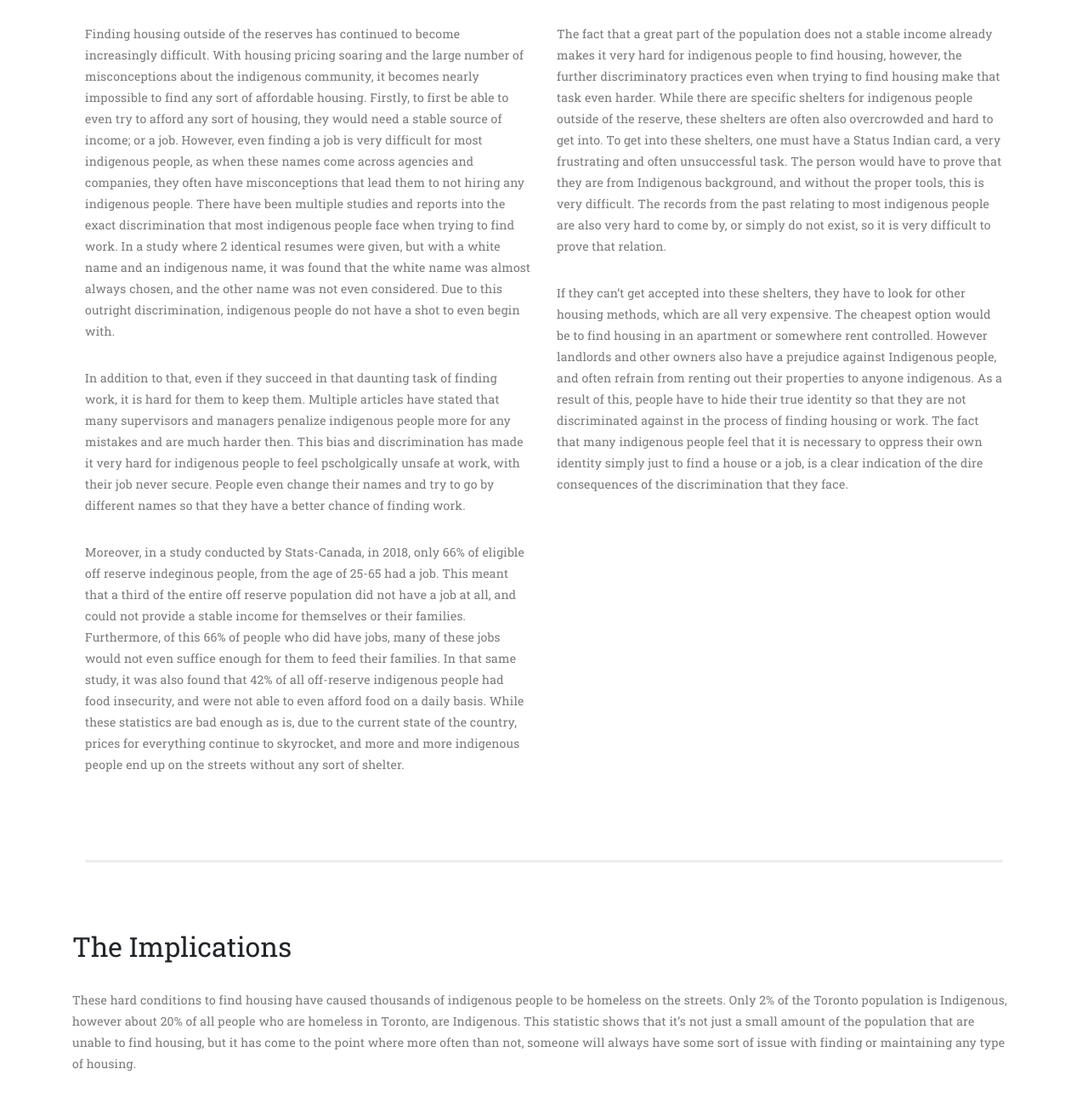
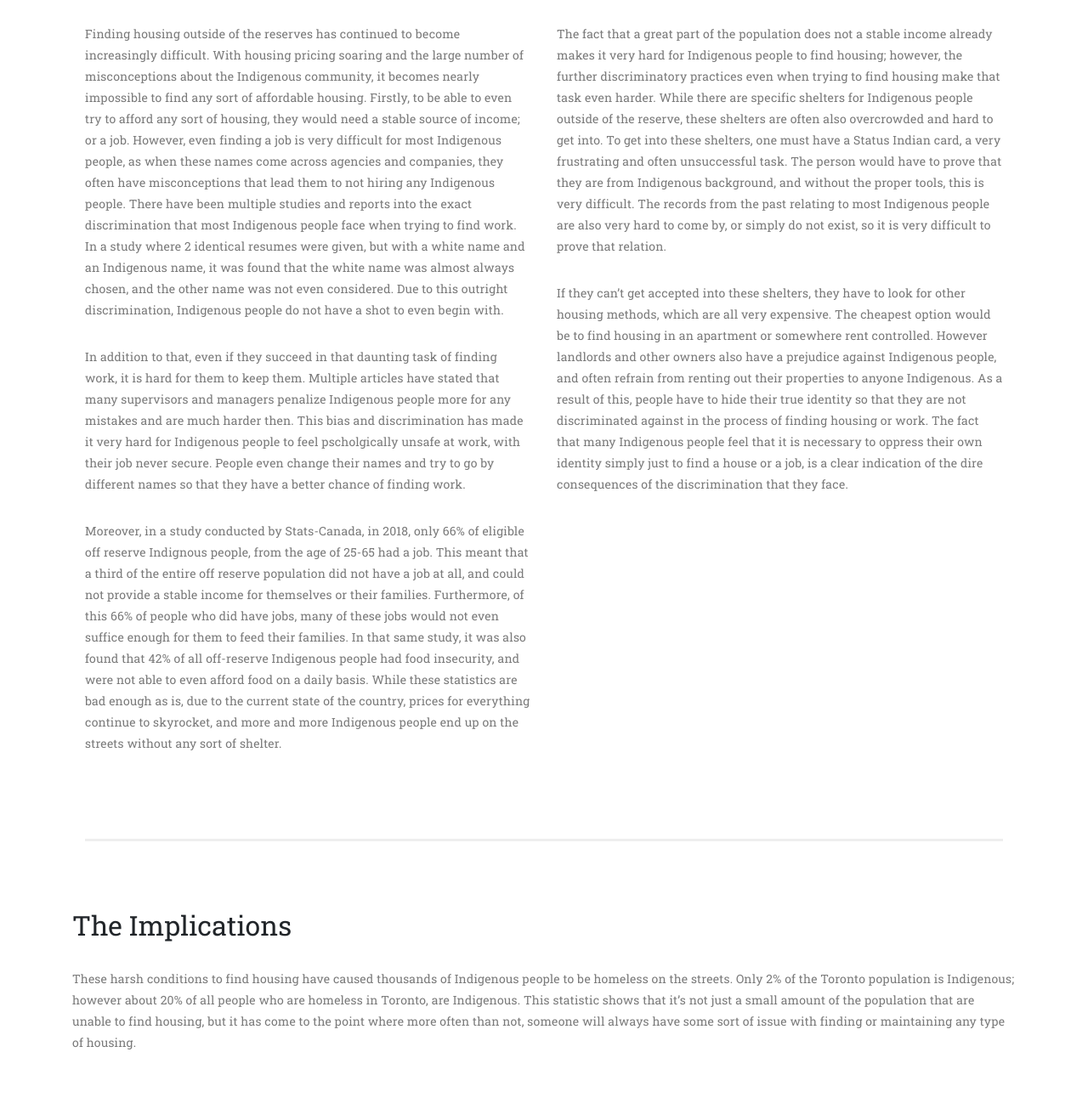
Before and after one commit to tirth618/EAWesbite, a plain HTML site: page outside_2.html in a window 1280 px wide. Shown: the part 1468-2766 px from the top of the page at 85% size. Drawn offline with Linux system fonts and the light colour scheme.

Commit message:
Update outside_2.html

```diff
--- a/outside_2.html
+++ b/outside_2.html
@@ -48,7 +48,7 @@ https://templatemo.com/tm-529-ramayana
                 <div class="row">
                   <div class="col-md-12">
                     <h1>Life Outside Of The Reserves</h1>
-                    <p>There are many dire living conditions that many Indeginous people face inside the reserves, so the question can then be asked, why do they simply not leave the reserves?
+                    <p>There are many dire living conditions that Indigenous people face inside the reserves, so the question can then be asked, why do they simply not leave the reserves?
                       The housing crisis for Indigenous people is just as bad outside the reserves. Due to discriminatory practices, along with the overall Canadian housing market,
                       finding housing is nearly impossible.
                     </p>
@@ -80,24 +80,24 @@ https://templatemo.com/tm-529-ramayana
                <div class="row">
                   <div class="col-md-6">
 						<h2>Finding A Stable Source of Income Outside the Reserves</h2>
-                      <p>Finding housing outside of the reserves has continued to become increasingly difficult. With housing pricing soaring and the large number of misconceptions about the indigenous community, it becomes nearly impossible to find any sort of affordable housing.
-                        Firstly, to first be able to even try to afford any sort of housing, they would need a stable source of income; or a job. However, even finding a job is very difficult for most indigenous people, as when these names come across agencies and companies,
-                        they often have misconceptions that lead them to not hiring any indigenous people. There have been multiple studies and reports into the exact discrimination that most indigenous people face when trying to find work. In a study where 2 identical resumes were given,
-                        but with a white name and an indigenous name, it was found that the white name was almost always chosen, and the other name was not even considered. Due to this outright discrimination, indigenous people do not have a shot to even begin with.</p>
-                      <p>In addition to that, even if they succeed in that daunting task of finding work, it is hard for them to keep them. Multiple articles have stated that many supervisors and managers penalize indigenous people more for any mistakes and are much harder then.
-                        This bias and discrimination has made it very hard for indigenous people to feel pscholgically unsafe at work, with their job never secure. People even change their names and try to go by different names so that they have a better chance of finding work. </p>
-                      <p>Moreover, in a study conducted by Stats-Canada, in 2018, only 66% of eligible off reserve indeginous people, from the age of 25-65 had a job. This meant that a third of the entire off reserve population did not have a job at all, and could not provide a stable income for themselves or their families.
-                        Furthermore, of this 66% of people who did have jobs, many of these jobs would not even suffice enough for them to feed their families. In that same study, it was also found that 42% of all off-reserve indigenous people had food insecurity, and were not able to even afford food on a daily basis.
-                        While these statistics are bad enough as is, due to the current state of the country, prices for everything continue to skyrocket, and more and more indigenous people end up on the streets without any sort of shelter. </p>
+                      <p>Finding housing outside of the reserves has continued to become increasingly difficult. With housing pricing soaring and the large number of misconceptions about the Indigenous community, it becomes nearly impossible to find any sort of affordable housing.
+                        Firstly, to be able to even try to afford any sort of housing, they would need a stable source of income; or a job. However, even finding a job is very difficult for most Indigenous people, as when these names come across agencies and companies,
+                        they often have misconceptions that lead them to not hiring any Indigenous people. There have been multiple studies and reports into the exact discrimination that most Indigenous people face when trying to find work. In a study where 2 identical resumes were given,
+                        but with a white name and an Indigenous name, it was found that the white name was almost always chosen, and the other name was not even considered. Due to this outright discrimination, Indigenous people do not have a shot to even begin with.</p>
+                      <p>In addition to that, even if they succeed in that daunting task of finding work, it is hard for them to keep them. Multiple articles have stated that many supervisors and managers penalize Indigenous people more for any mistakes and are much harder then.
+                        This bias and discrimination has made it very hard for Indigenous people to feel pscholgically unsafe at work, with their job never secure. People even change their names and try to go by different names so that they have a better chance of finding work. </p>
+                      <p>Moreover, in a study conducted by Stats-Canada, in 2018, only 66% of eligible off reserve Indignous people, from the age of 25-65 had a job. This meant that a third of the entire off reserve population did not have a job at all, and could not provide a stable income for themselves or their families.
+                        Furthermore, of this 66% of people who did have jobs, many of these jobs would not even suffice enough for them to feed their families. In that same study, it was also found that 42% of all off-reserve Indigenous people had food insecurity, and were not able to even afford food on a daily basis.
+                        While these statistics are bad enough as is, due to the current state of the country, prices for everything continue to skyrocket, and more and more Indigenous people end up on the streets without any sort of shelter. </p>
                   </div>
                   <div class="col-md-6">
 						<h2>Finding Housing Outside the Reserves</h2>
-                      <p>The fact that a great part of the population does not a stable income already makes it very hard for indigenous people to find housing, however, the further discriminatory practices even when trying to find housing make that task even harder.
-                        While there are specific shelters for indigenous people outside of the reserve, these shelters are often also overcrowded and hard to get into. To get into these shelters, one must have a Status Indian card, a very frustrating and often unsuccessful task.
-                        The person would have to prove that they are from Indigenous background, and without the proper tools, this is very difficult. The records from the past relating to most indigenous people are also very hard to come by, or simply do not exist, so it is very difficult to prove that relation. </p>
+                      <p>The fact that a great part of the population does not a stable income already makes it very hard for Indigenous people to find housing; however, the further discriminatory practices even when trying to find housing make that task even harder.
+                        While there are specific shelters for Indigenous people outside of the reserve, these shelters are often also overcrowded and hard to get into. To get into these shelters, one must have a Status Indian card, a very frustrating and often unsuccessful task.
+                        The person would have to prove that they are from Indigenous background, and without the proper tools, this is very difficult. The records from the past relating to most Indigenous people are also very hard to come by, or simply do not exist, so it is very difficult to prove that relation. </p>
                       <p>If they can’t get accepted into these shelters, they have to look for other housing methods, which are all very expensive. The cheapest option would be to find housing in an apartment or somewhere rent controlled. However landlords and other owners also have a prejudice against Indigenous people,
-                        and often refrain from renting out their properties to anyone indigenous. As a result of this, people have to hide their true identity so that they are not discriminated against in the process of finding housing or work.
-                        The fact that many indigenous people feel that it is necessary to oppress their own identity simply just to find a house or a job, is a clear indication of the dire consequences of the discrimination that they face. </p>
+                        and often refrain from renting out their properties to anyone Indigenous. As a result of this, people have to hide their true identity so that they are not discriminated against in the process of finding housing or work.
+                        The fact that many Indigenous people feel that it is necessary to oppress their own identity simply just to find a house or a job, is a clear indication of the dire consequences of the discrimination that they face. </p>
                   </div>
                 </div>
 
@@ -108,7 +108,7 @@ https://templatemo.com/tm-529-ramayana
                 <div class="row">
                     <div class="down-content">
                       <h2>The Implications</h2>
-                      <p>These hard conditions to find housing have caused thousands of indigenous people to be homeless on the streets. Only 2% of the Toronto population is Indigenous, however about 20% of all people who are homeless in Toronto, are Indigenous.
+                      <p>These harsh conditions to find housing have caused thousands of Indigenous people to be homeless on the streets. Only 2% of the Toronto population is Indigenous; however about 20% of all people who are homeless in Toronto, are Indigenous.
                         This statistic shows that it’s not just a small amount of the population that are unable to find housing, but it has come to the point where more often than not, someone will always have some sort of issue with finding or maintaining any type of housing.
                       </p>
                     </div>
```
